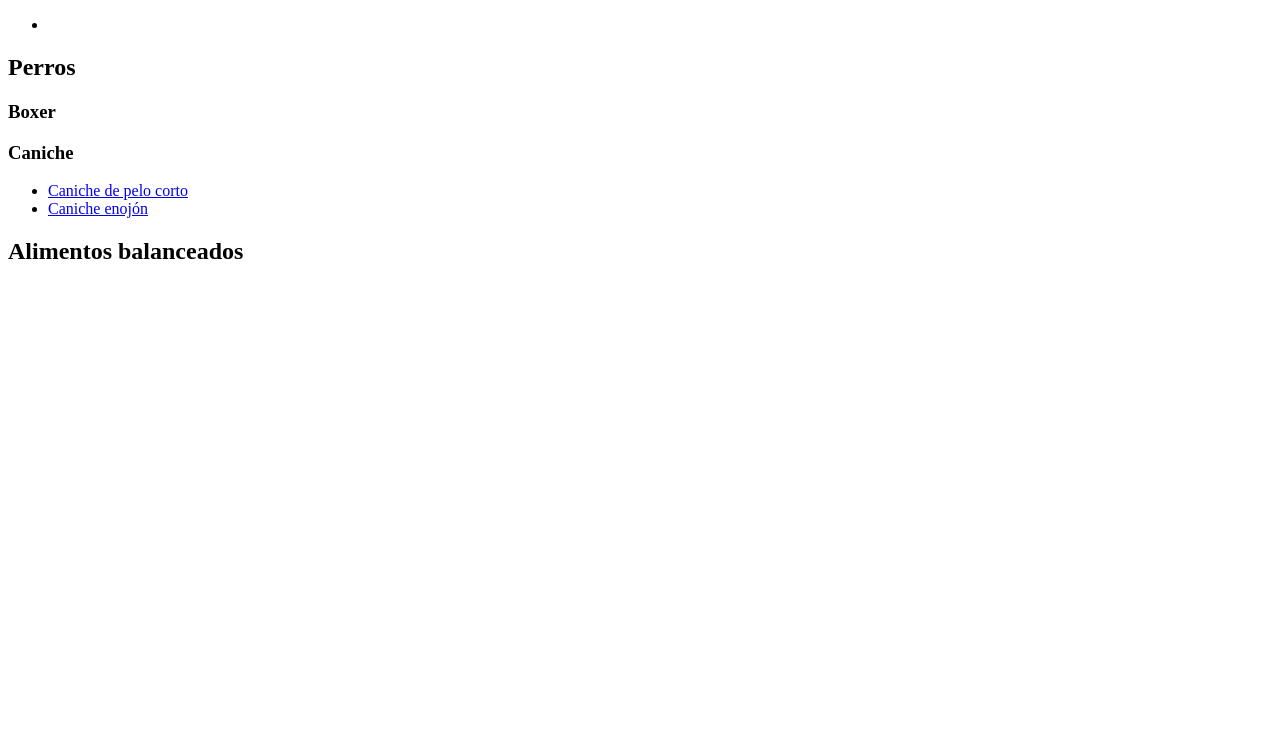
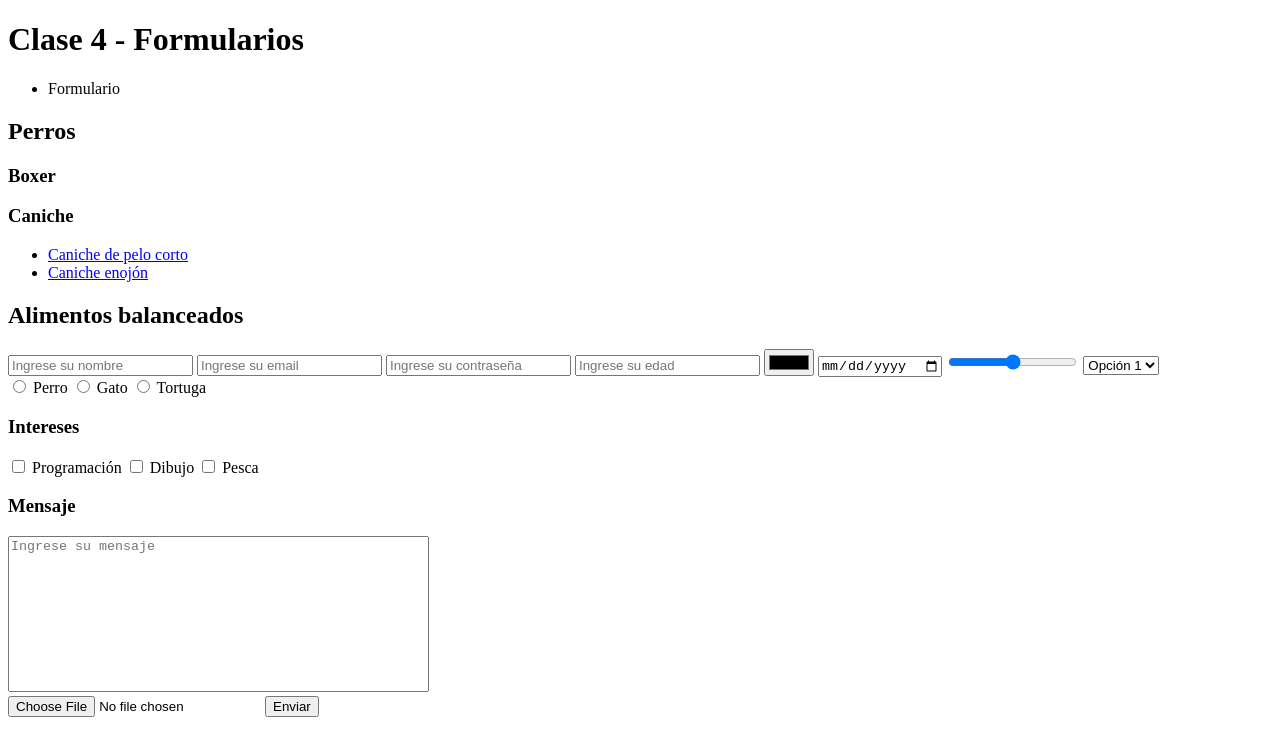
Before and after one commit to AQUINIJARE/clase-4, a plain HTML site: page index.html in a window 1280 px wide. Drawn offline with Linux system fonts and the light colour scheme.

Commit message:
agregar: creación de formulario en html

```diff
--- a/index.html
+++ b/index.html
@@ -1,15 +1,21 @@
 <!doctype html>
-<html lang="en">
+<html lang="es">
   <head>
     <meta charset="UTF-8" />
     <meta name="viewport" content="width=device-width, initial-scale=1.0" />
     <title>Multimedia | Formularios</title>
   </head>
+  <style> /*dentro del archivo html para poder quitarle al usuario la funcionalidad de agrandar o achicar el textarea (cuadro de comentarios)*/
+    textarea {
+      resize: none;
+    }
+  </style>
   <body>
     <header>
+      <h1>Clase 4 - Formularios</h1>
       <nav>
         <ul>
-          <li><a href=""></a></li>
+          <li><a href="..."></a>Formulario</li>
         </ul>
       </nav>
     </header>
@@ -34,6 +40,47 @@
       <section>
         <h2>Alimentos balanceados</h2>
       </section>
+      <section>
+        <form>
+          <input type="text" placeholder="Ingrese su nombre" required>
+          <input type="email" placeholder="Ingrese su email" autocomplete="off" required>
+          <input type="password" placeholder="Ingrese su contraseña" required>
+          <input type="number" placeholder="Ingrese su edad" required>
+          <input type="color">
+          <input type="date">
+          <input type="range" min="0" max="100" step="50">
+          <select>
+            <option value="1">Opción 1</option>
+            <option value="2">Opción 2</option>
+            <option value="3">Opción 3</option>
+            <option value="4">Opción 4</option>
+            <option value="5">Opción 5</option>
+          </select>
+          <div>
+            <input type="radio" name="animal" id="perro"> <!--id y for deben indicar el mismo valor para que todo funcione-->
+            <label for="perro">Perro</label>
+            <input type="radio" name="animal" id="gato">
+            <label for="gato">Gato</label>
+            <input type="radio" name="animal" id="tortuga">
+            <label for="tortuga">Tortuga</label>
+          </div>
+          <div>
+            <h3>Intereses</h3>
+            <input type="checkbox" id="programacion">
+            <label for="programacion">Programación</label>
+            <input type="checkbox" id="dibujo">
+            <label for="dibujo">Dibujo</label>
+            <input type="checkbox" id="pesca">
+            <label for="pesca">Pesca</label>
+          </div>
+          <div>
+            <h3>Mensaje</h3>
+            <textarea placeholder="Ingrese su mensaje" cols="50" rows="10"></textarea> <!--sirve para opiniones y para mensajes más largos que del tipo input text, tiene un campo más grande para escribir. Cols es el atributo columna y rows es el atributo filas-->
+          </div>
+          <input type="file" accept="multiple"> <!--para cargar archivos, el atributo accept sirve para elegir qué tipo de archivo quiero que se suba, con la coma separo y puedo indicarle que cargue diferentes tipos de archivos. Fundamental agregar el . antes de el tipo de archivo. Multiple hace que acepte todo tipo de archivo, si no le indico atributo, queda por defecto-->
+        <button>Enviar</button>
+        </form>
+      </section>
     </main>
     <footer></footer>
   </body>
```
